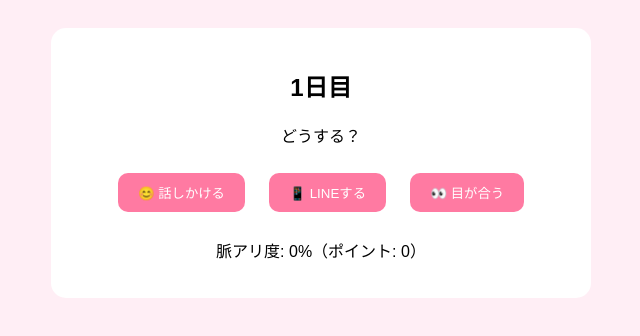
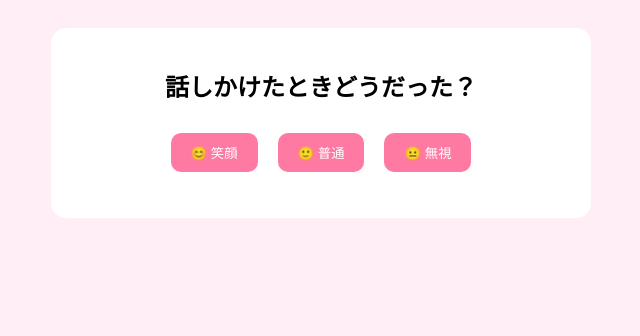
Before and after one commit to iyntsi/-, a plain HTML site: page index.html in a window 1280 px wide. Shown: the whole page, without its empty margins (319-959 px from the left). Drawn offline with Linux system fonts and the light colour scheme.

Commit message:
Update index.html

```diff
--- a/index.html
+++ b/index.html
@@ -2,7 +2,7 @@
 <html lang="ja">
 <head>
 <meta charset="UTF-8">
-<title>脈アリ診断ゲーム</title>
+<title>脈アリ診断</title>
 <style>
 body {
   font-family: sans-serif;
@@ -26,114 +26,87 @@ button {
   color: white;
   cursor: pointer;
 }
-button:hover {
-  background: #ff4d7a;
-}
 </style>
 </head>
 <body>
 
 <div id="game">
-  <h2 id="day">1日目</h2>
-  <p id="text">どうする？</p>
-
-  <div id="choices">
-    <button onclick="action('talk')">😊 話しかける</button>
-    <button onclick="action('line')">📱 LINEする</button>
-    <button onclick="action('eye')">👀 目が合う</button>
-  </div>
-
-  <p id="status"></p>
+  <h2 id="question">スタート！</h2>
+  <div id="choices"></div>
+  <p id="result"></p>
 </div>
 
 <script>
-let day = 1;
 let point = 0;
-let maxPoint = 25; // 最大想定
+let step = 0;
 
-function updateStatus() {
-  let percent = Math.floor((point / maxPoint) * 100);
-  document.getElementById("status").innerHTML =
-    "脈アリ度: " + percent + "%（ポイント: " + point + "）";
+const questions = [
+  {
+    q: "話しかけたときどうだった？",
+    a: [
+      { text: "😊 笑顔", p: 5 },
+      { text: "🙂 普通", p: 3 },
+      { text: "😐 無視", p: 1 }
+    ]
+  },
+  {
+    q: "LINEしたときは？",
+    a: [
+      { text: "💕 すぐ返信＆続く", p: 5 },
+      { text: "🙂 普通に返信", p: 3 },
+      { text: "😐 そっけない", p: 1 }
+    ]
+  },
+  {
+    q: "目が合ったときは？",
+    a: [
+      { text: "😊 笑った", p: 5 },
+      { text: "🙂 少し見た", p: 3 },
+      { text: "😐 そらされた", p: 1 }
+    ]
+  }
+];
+
+function showQuestion() {
+  if (step >= questions.length) {
+    showResult();
+    return;
+  }
+
+  const q = questions[step];
+  document.getElementById("question").innerText = q.q;
+
+  let buttons = "";
+  q.a.forEach(choice => {
+    buttons += `<button onclick="select(${choice.p})">${choice.text}</button>`;
+  });
+
+  document.getElementById("choices").innerHTML = buttons;
 }
 
-function action(type) {
-  let rand = Math.random();
-  let msg = "";
-  let add = 0;
-
-  if (type === "talk") {
-    if (rand < 0.4) {
-      msg = "笑顔で会話が続いた！😊（+5）";
-      add = 5;
-    } else if (rand < 0.8) {
-      msg = "普通に会話できた🙂（+3）";
-      add = 3;
-    } else {
-      msg = "そっけない反応だった😐（+1）";
-      add = 1;
-    }
-  }
-
-  if (type === "line") {
-    if (rand < 0.4) {
-      msg = "すぐ返信＋会話続いた！💕（+5）";
-      add = 5;
-    } else if (rand < 0.8) {
-      msg = "普通に返信きた🙂（+3）";
-      add = 3;
-    } else {
-      msg = "返信遅くて短い😐（+1）";
-      add = 1;
-    }
-  }
-
-  if (type === "eye") {
-    if (rand < 0.4) {
-      msg = "目が合って笑ってくれた！😊（+5）";
-      add = 5;
-    } else if (rand < 0.8) {
-      msg = "少し目が合った🙂（+3）";
-      add = 3;
-    } else {
-      msg = "すぐそらされた😐（+1）";
-      add = 1;
-    }
-  }
-
-  point += add;
-  day++;
-
-  document.getElementById("text").innerText = msg;
-  updateStatus();
-
-  if (day > 5) {
-    ending();
-  } else {
-    document.getElementById("day").innerText = day + "日目";
-  }
+function select(p) {
+  point += p;
+  step++;
+  showQuestion();
 }
 
-function ending() {
-  let percent = Math.floor((point / maxPoint) * 100);
-  let result = "";
+function showResult() {
+  let percent = Math.floor((point / 15) * 100);
+  let text = "";
 
-  if (percent >= 80) {
-    result = "💕 脈アリ確定！告白成功！";
-  } else if (percent >= 60) {
-    result = "😊 いい感じ！あと一歩！";
-  } else if (percent >= 40) {
-    result = "😐 まだ微妙…";
-  } else {
-    result = "💔 脈ナシかも…";
-  }
+  if (percent >= 80) text = "💕 脈アリ確定！";
+  else if (percent >= 60) text = "😊 いい感じ！";
+  else if (percent >= 40) text = "😐 微妙…";
+  else text = "💔 脈ナシかも";
 
-  document.getElementById("text").innerText = result;
+  document.getElementById("question").innerText = "結果";
   document.getElementById("choices").innerHTML =
     "<button onclick='location.reload()'>もう一回</button>";
+  document.getElementById("result").innerText =
+    "脈アリ度: " + percent + "%\n" + text;
 }
 
-updateStatus();
+showQuestion();
 </script>
 
 </body>
```
